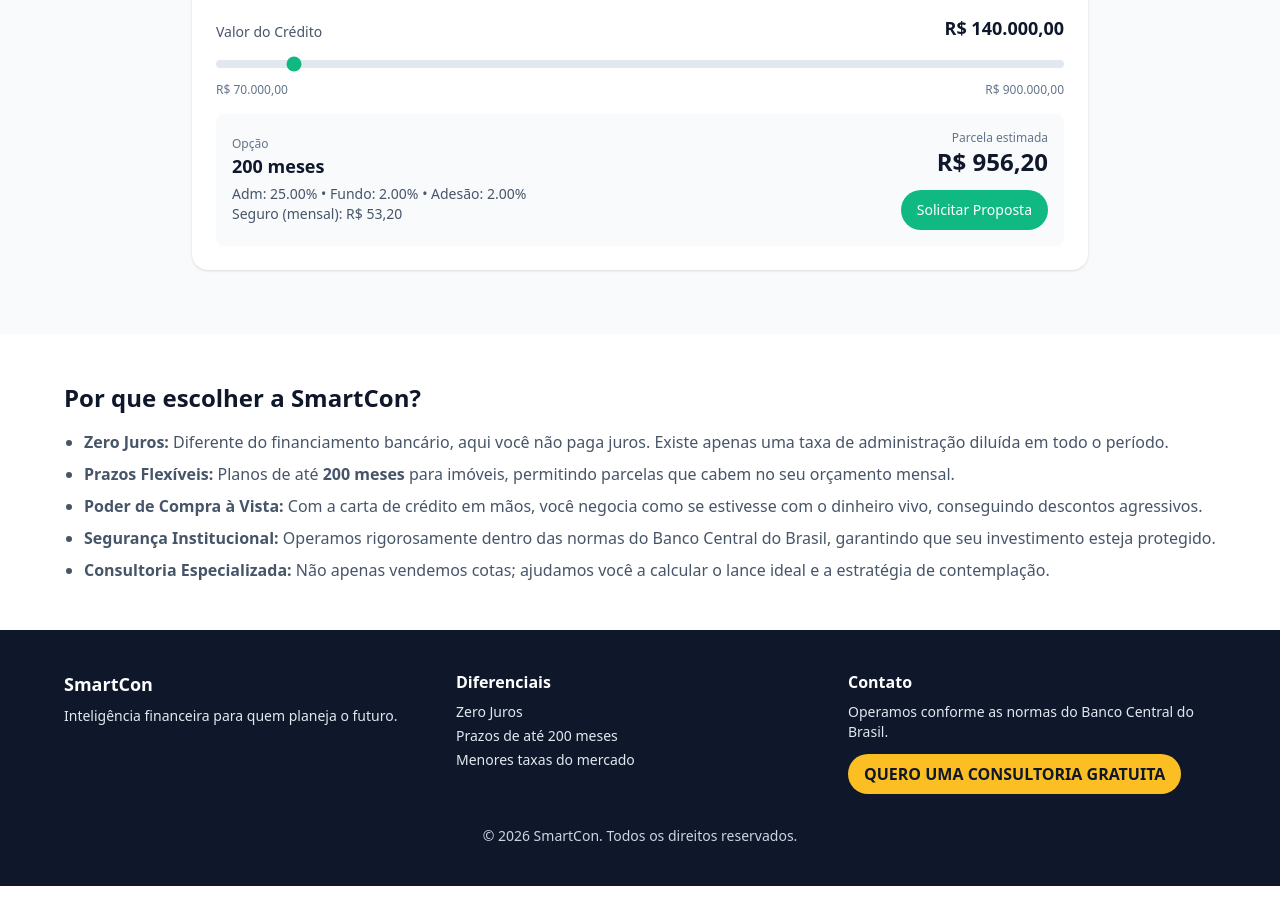
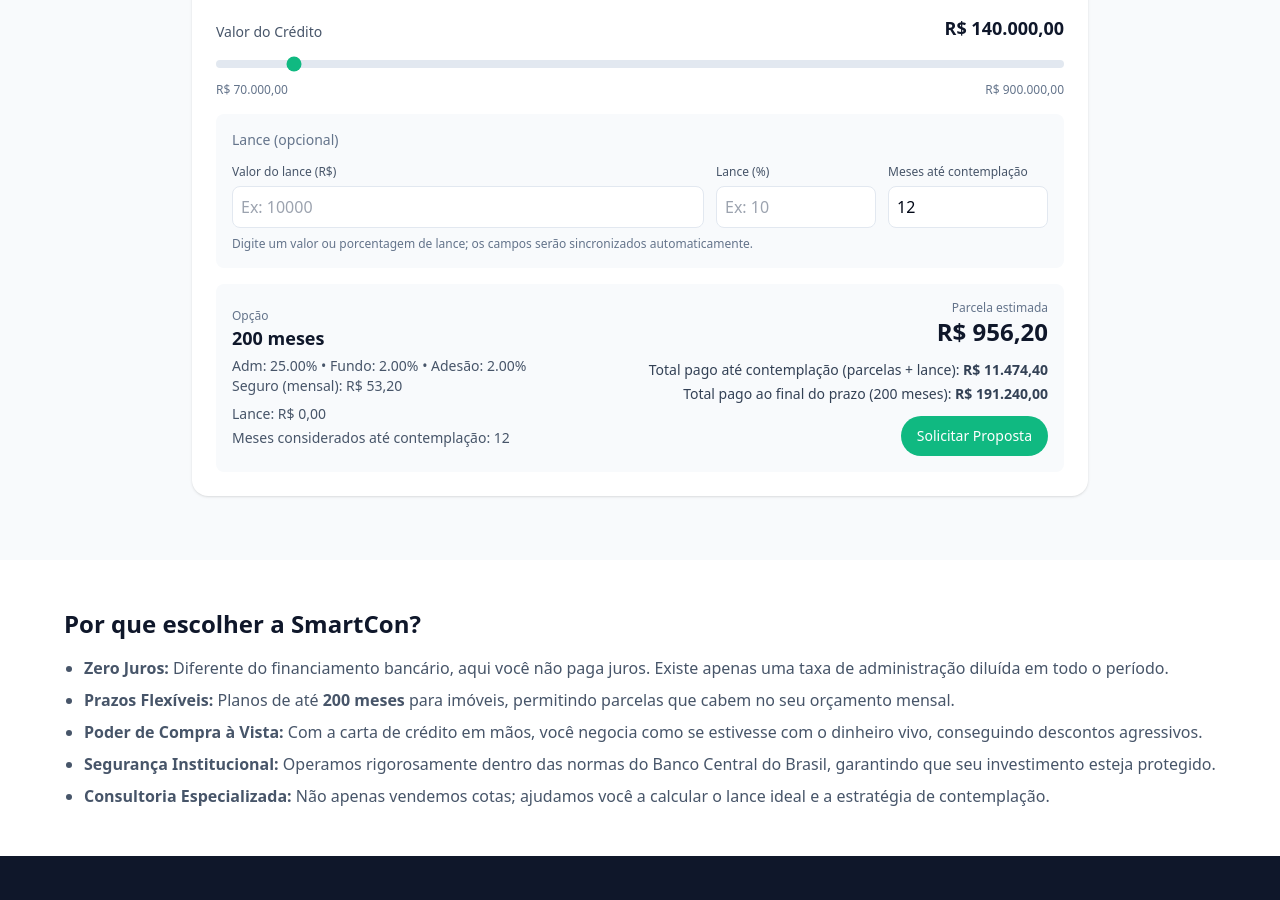
Before and after one commit to MauricioMilano/mat-website, a React (Vite) app: page / in a window 1280 px wide. Shown: the part 1554-2454 px from the top of the page. Built offline with nearby package versions, Linux system fonts and the light colour scheme.

Commit message:
[dyad] Adicionar cálculo de lance e totais - wrote 1 file(s)

```diff
--- a/src/components/Calculator.tsx
+++ b/src/components/Calculator.tsx
@@ -20,6 +20,11 @@ const Calculator: React.FC = () => {
   const [category, setCategory] = useState<Category>("Imóvel");
   const [value, setValue] = useState<number>(140000);
 
+  // New states for lance and contemplation months
+  const [lanceValue, setLanceValue] = useState<number | "">("");
+  const [lancePercent, setLancePercent] = useState<number | "">("");
+  const [mesesContemplacao, setMesesContemplacao] = useState<number>(12);
+
   const ranges = useMemo(() => {
     return {
       Imóvel: { min: 70000, max: 900000, step: 1000, default: 140000 },
@@ -31,6 +36,9 @@ const Calculator: React.FC = () => {
   React.useEffect(() => {
     const r = ranges[category];
     setValue((current) => Math.min(Math.max(current, r.min), r.max));
+    // Reset lance when category/value changes to avoid inconsistent percentages
+    setLanceValue("");
+    setLancePercent("");
   }, [category, ranges]);
 
   // returns an array of possible rate options for the given category and value
@@ -39,9 +47,7 @@ const Calculator: React.FC = () => {
     const fundo = 0.02;
 
     if (cat === "Imóvel") {
-      // All Imóvel have prazo 200 months
       const prazo = 200;
-      // Apply exactly the brackets provided
       const opts: RateOption[] = [];
       if (val >= 70000 && val <= 140000) {
         opts.push({ id: "im-1", adm: 0.25, fundo, adesao: 0.02, seguro, prazo });
@@ -59,28 +65,22 @@ const Calculator: React.FC = () => {
     }
 
     if (cat === "Auto") {
-      // Auto has several ranges with possible overlap — return each matching option
       const opts: RateOption[] = [];
-      // 25k-50k (50 months)
       if (val >= 25000 && val <= 50000) {
         opts.push({ id: "auto-50", adm: 0.18, fundo, adesao: 0, seguro, prazo: 50, label: "50 meses" });
       }
-      // 34k-65k (72 months)
       if (val >= 34000 && val <= 65000) {
         opts.push({ id: "auto-72", adm: 0.18, fundo, adesao: 0, seguro, prazo: 72, label: "72 meses" });
       }
-      // 62.5k-125k (80 months)
       if (val >= 62500 && val <= 125000) {
         opts.push({ id: "auto-80", adm: 0.16, fundo, adesao: 0, seguro, prazo: 80, label: "80 meses" });
       }
-      // 125k-200k (90 months)
       if (val >= 125000 && val <= 200000) {
         opts.push({ id: "auto-90", adm: 0.15, fundo, adesao: 0, seguro, prazo: 90, label: "90 meses" });
       }
       return opts;
     }
 
-    // Pesados
     if (cat === "Pesados") {
       const opts: RateOption[] = [];
       if (val >= 180000 && val <= 360000) {
@@ -103,6 +103,29 @@ const Calculator: React.FC = () => {
 
   const whatsappHref = (cat: string, val: number) =>
     `https://wa.me/5512982910109?text=${encodeURIComponent(`Olá SmartCon, gostaria de saber mais sobre o consórcio de ${cat} no valor de R$ ${val}`)}`;
+
+  // Helpers to keep lance amount and percent in sync
+  const onLancePercentChange = (pRaw: string) => {
+    const p = pRaw === "" ? "" : Number(pRaw);
+    setLancePercent(p);
+    if (p === "") {
+      setLanceValue("");
+      return;
+    }
+    const amount = (Number(p) / 100) * value;
+    setLanceValue(Number(amount.toFixed(2)));
+  };
+
+  const onLanceValueChange = (vRaw: string) => {
+    const v = vRaw === "" ? "" : Number(vRaw);
+    setLanceValue(v);
+    if (v === "" || value === 0) {
+      setLancePercent("");
+      return;
+    }
+    const percent = (Number(v) / value) * 100;
+    setLancePercent(Number(percent.toFixed(2)));
+  };
 
   return (
     <section id="calculadora" className="py-16 px-6 bg-slate-50">
@@ -154,6 +177,51 @@ const Calculator: React.FC = () => {
             </div>
           </div>
 
+          {/* New Lance inputs */}
+          <div className="bg-slate-50 rounded-lg p-4">
+            <div className="text-sm text-slate-500 mb-2">Lance (opcional)</div>
+            <div className="flex flex-col sm:flex-row gap-3 items-center">
+              <div className="flex-1">
+                <label className="text-xs text-slate-600">Valor do lance (R$)</label>
+                <input
+                  type="number"
+                  min={0}
+                  value={lanceValue === "" ? "" : String(lanceValue)}
+                  onChange={(e) => onLanceValueChange(e.target.value)}
+                  placeholder="Ex: 10000"
+                  className="w-full mt-1 p-2 border rounded-lg"
+                />
+              </div>
+
+              <div className="w-40">
+                <label className="text-xs text-slate-600">Lance (%)</label>
+                <input
+                  type="number"
+                  min={0}
+                  value={lancePercent === "" ? "" : String(lancePercent)}
+                  onChange={(e) => onLancePercentChange(e.target.value)}
+                  placeholder="Ex: 10"
+                  className="w-full mt-1 p-2 border rounded-lg"
+                />
+              </div>
+
+              <div className="w-40">
+                <label className="text-xs text-slate-600">Meses até contemplação</label>
+                <input
+                  type="number"
+                  min={0}
+                  value={mesesContemplacao}
+                  onChange={(e) => setMesesContemplacao(Math.max(0, Number(e.target.value)))}
+                  className="w-full mt-1 p-2 border rounded-lg"
+                />
+              </div>
+            </div>
+
+            <div className="text-xs text-slate-500 mt-2">
+              Digite um valor ou porcentagem de lance; os campos serão sincronizados automaticamente.
+            </div>
+          </div>
+
           {/* Results area */}
           <div className="grid gap-4">
             {rateOptions.length === 0 ? (
@@ -164,6 +232,11 @@ const Calculator: React.FC = () => {
             ) : (
               rateOptions.map((opt) => {
                 const parcela = calculateParcela(value, opt);
+                const lance = lanceValue === "" ? (lancePercent === "" ? 0 : (Number(lancePercent) / 100) * value) : Number(lanceValue);
+                const meses = Math.min(mesesContemplacao, opt.prazo);
+                const totalPaidToContempl = parcela * meses + lance;
+                const totalPaidFull = parcela * opt.prazo;
+
                 return (
                   <div key={opt.id} className="bg-slate-50 rounded-lg p-4 flex flex-col md:flex-row md:items-center md:justify-between">
                     <div>
@@ -171,11 +244,19 @@ const Calculator: React.FC = () => {
                       <div className="text-lg font-semibold text-[#0f172a]">{opt.label ?? `${opt.prazo} meses`}</div>
                       <div className="text-sm text-slate-600 mt-1">Adm: {(opt.adm * 100).toFixed(2)}% • Fundo: {(opt.fundo * 100).toFixed(2)}% {opt.adesao ? `• Adesão: ${(opt.adesao * 100).toFixed(2)}%` : ""}</div>
                       <div className="text-sm text-slate-600">Seguro (mensal): {formatBRL(value * opt.seguro)}</div>
+                      <div className="text-sm text-slate-600 mt-2">Lance: {formatBRL(lance)} {lance > 0 ? `(${(lance / value * 100).toFixed(2)}%)` : ""}</div>
+                      <div className="text-sm text-slate-600 mt-1">Meses considerados até contemplação: {meses}</div>
                     </div>
 
                     <div className="mt-4 md:mt-0 text-right">
                       <div className="text-xs text-slate-500">Parcela estimada</div>
                       <div className="text-2xl font-bold text-[#0f172a]">{formatBRL(parcela)}</div>
+
+                      <div className="mt-3 text-sm text-slate-700">
+                        <div>Total pago até contemplação (parcelas + lance): <strong>{formatBRL(totalPaidToContempl)}</strong></div>
+                        <div className="mt-1">Total pago ao final do prazo ({opt.prazo} meses): <strong>{formatBRL(totalPaidFull)}</strong></div>
+                      </div>
+
                       <div className="mt-3 flex justify-end">
                         <a href={whatsappHref(category, value)} target="_blank" rel="noreferrer">
                           <Button className="bg-emerald-500 hover:bg-emerald-600 text-white rounded-full px-4">Solicitar Proposta</Button>
```
